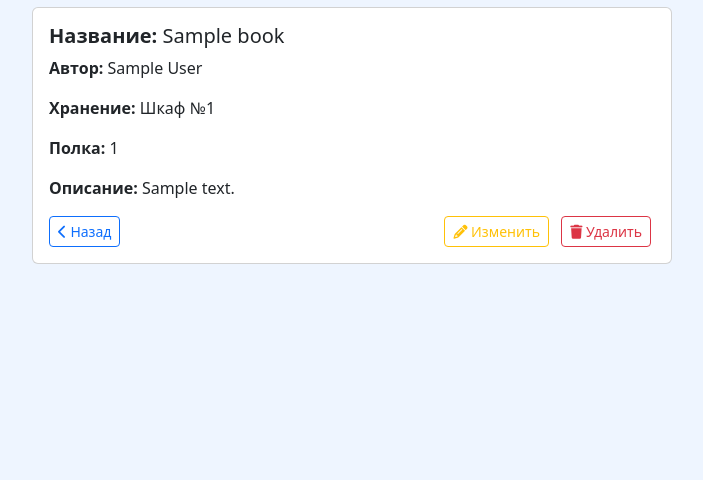
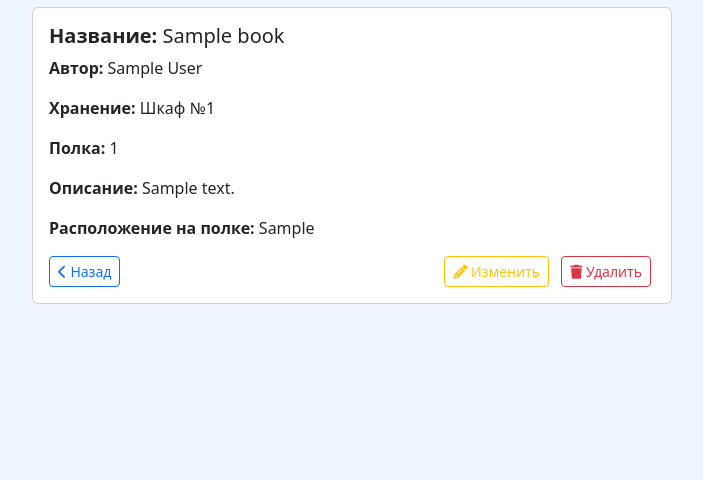
Before and after one commit to pavelmuz/Book-Library, a Django app: page /book/00000000-0000-0000-0000-000000000001/ in a window 1280 px wide. Shown: the part 57-537 px from the top of the page, without its empty margins (288-991 px from the left). Run offline with Django 5.2, Linux system fonts and the light colour scheme; a user stored in the database is signed in; tables that the repository leaves empty hold one stand-in row (values such as "Sample post"); some libraries are stand-ins or nearby versions.

Commit message:
Fixed book view

```diff
--- a/books/templates/books/book.html
+++ b/books/templates/books/book.html
@@ -12,6 +12,7 @@
                     <p class="card-text"><strong>Хранение: </strong>{{ book.bookshelf }}</p>
                     <p class="card-text"><strong>Полка: </strong>{{ book.shelf }}</p>
                     <p class="card-text"><strong>Описание: </strong>{{ book.description }}</p>
+                    <p class="card-text"><strong>Расположение на полке: </strong>{{ book.placement }}</p>
                     <div class="d-flex justify-content-between">
                         <a class="btn btn-outline-primary btn-sm card-link" href="{% url 'books' %}" role="button">
                             <i class="fa-solid fa-chevron-left"></i> Назад
```
Also changed, not shown: 1 other file.
